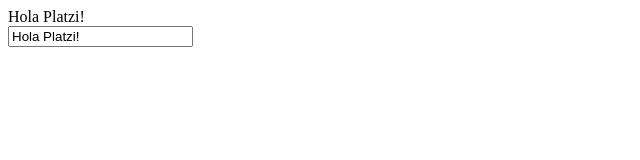
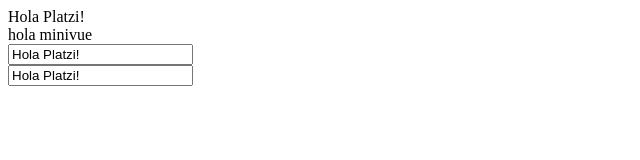
Before and after one commit to iosamuel/platzi-vuejs, a plain HTML site: page index.html in a window 1280 px wide. Shown: the whole page, without its empty margins (0-640 px from the left). Drawn offline with Linux system fonts and the light colour scheme.

Commit message:
effect - track - trigger

```diff
--- a/index.html
+++ b/index.html
@@ -9,6 +9,10 @@
     <div id="app">
       <span p-text="message"></span>
       <br />
+      <span p-text="otro"></span>
+      <br />
+      <input type="text" p-model="message" />
+      <br />
       <input type="text" p-model="message" />
     </div>
 
@@ -19,7 +23,8 @@
       const app = createApp({
         data() {
           return {
-            message: "Hola Platzi!"
+            message: "Hola Platzi!",
+            otro: "hola minivue"
           };
         }
       });
--- a/platzi.js
+++ b/platzi.js
@@ -1,10 +1,15 @@
 class PlatziReactive {
+  // Dependencias
+  deps = new Map();
+
   /*
     options:
       data() => { ... }
   */
   constructor({ data }) {
     this.origen = data();
+
+    const self = this;
 
     // Destino
     this.$data = new Proxy(this.origen, {
@@ -13,6 +18,7 @@ class PlatziReactive {
           return target[name];
         } */
         if (Reflect.has(target, name)) {
+          self.track(target, name);
           return Reflect.get(target, name);
         }
         console.warn("La propiedad", name, "no existe");
@@ -20,8 +26,24 @@ class PlatziReactive {
       },
       set(target, name, value) {
         Reflect.set(target, name, value);
+        self.trigger(name);
       }
     });
+  }
+
+  track(target, name) {
+    if (!this.deps.has(name)) {
+      const effect = () => {
+        document.querySelectorAll(`*[p-text=${name}]`).forEach(el => {
+          this.pText(el, target, name);
+        });
+      };
+      this.deps.set(name, effect);
+    }
+  }
+  trigger(name) {
+    const effect = this.deps.get(name);
+    effect();
   }
 
   mount() {
```
